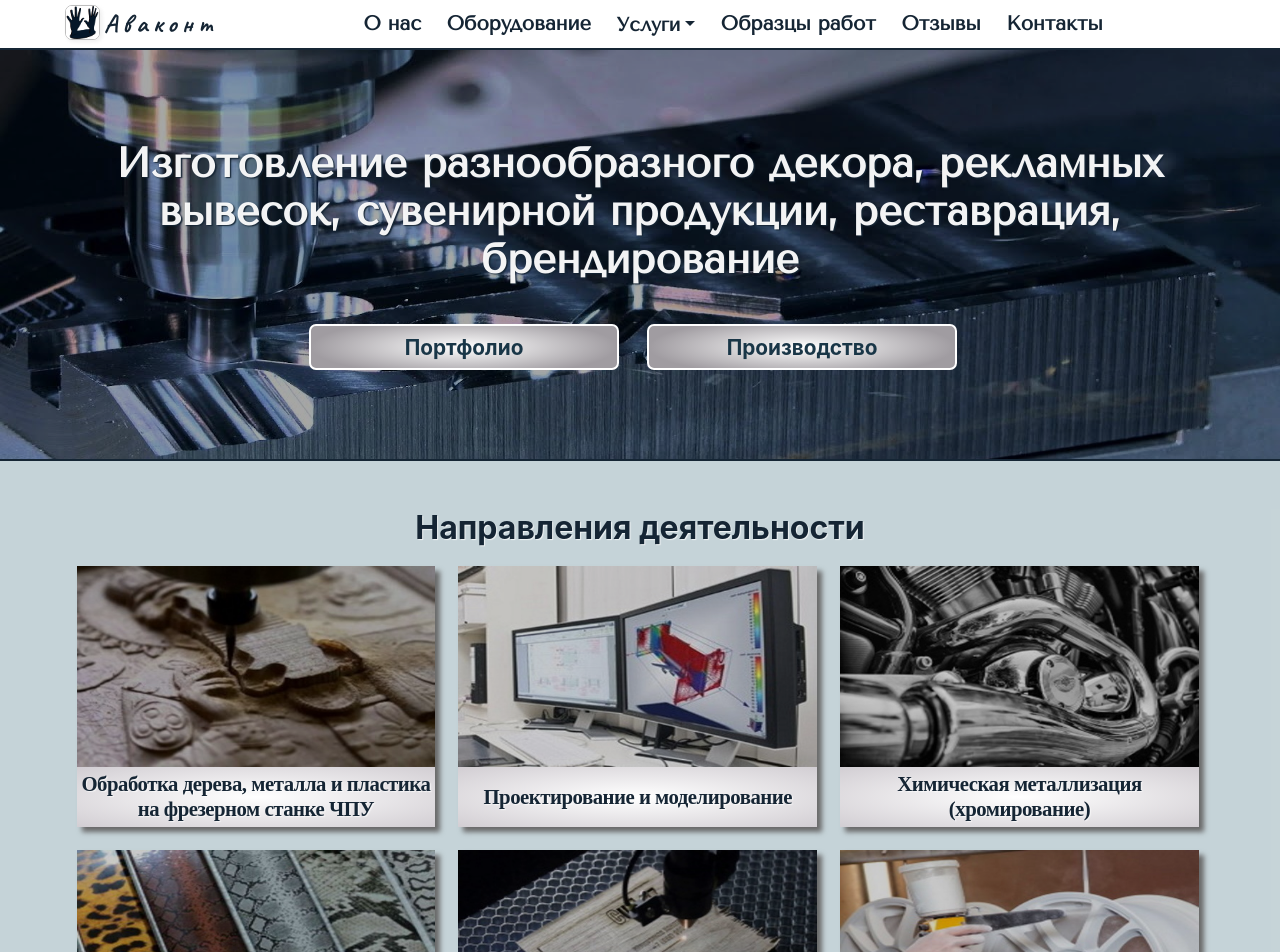
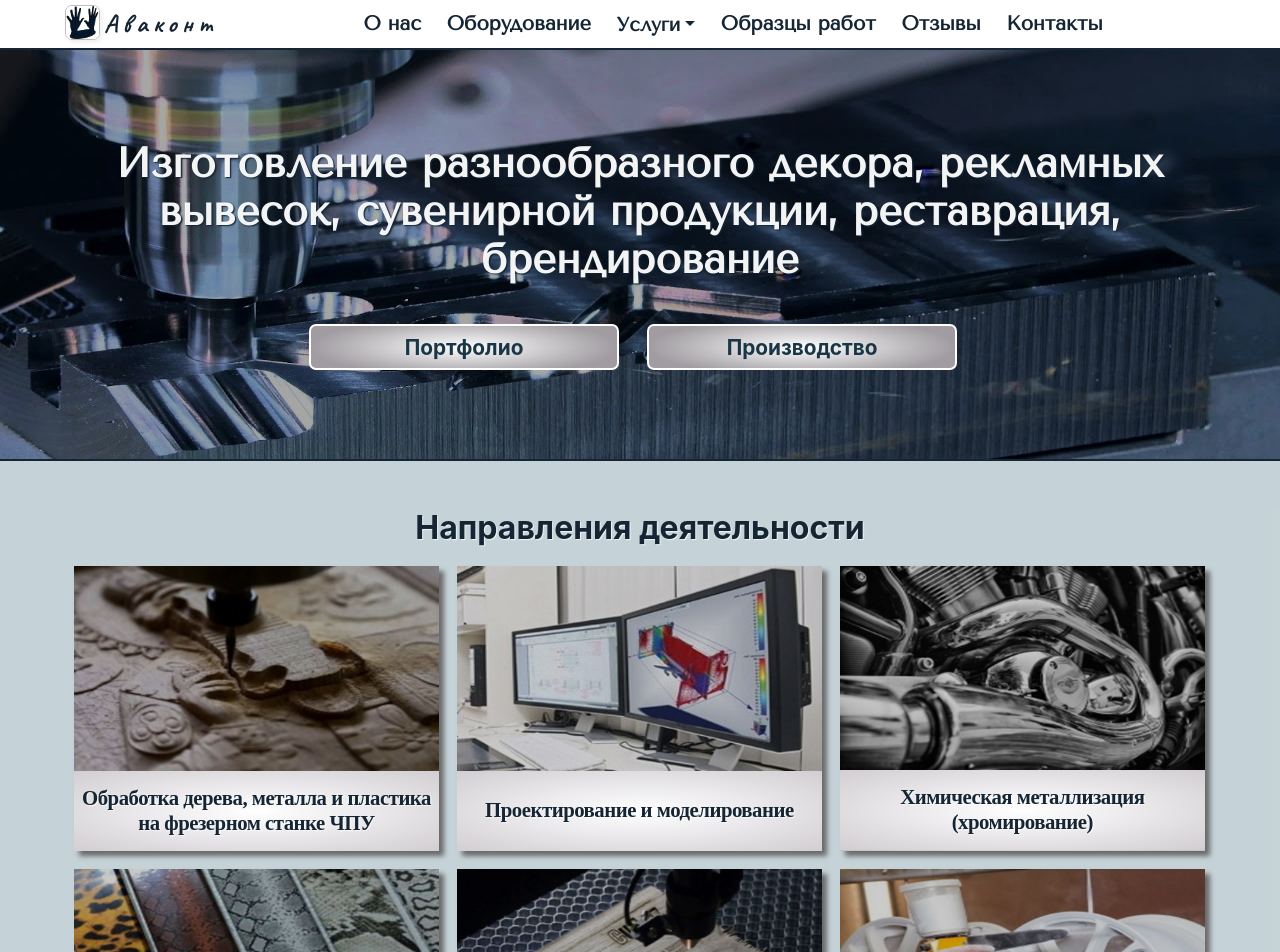
Before and after one commit to AnigalHub/Priamyeruki, a Vue app: page / in a window 1280 px wide. Shown: the top 952 px of the page. Built offline with nearby package versions, Linux system fonts and the light colour scheme.

Commit message:
изменена высота названия (ячейки), и блоки с услугами стали шире

```diff
--- a/src/components/LandingPage/catalog.vue
+++ b/src/components/LandingPage/catalog.vue
@@ -88,9 +88,10 @@
     }
     .flex-container > div {
         background: radial-gradient(70% 70%, #ffffff, rgb(196, 192, 197));
-        width: 31.2%;
-        margin: 0 1% 2% 1% !important;
+        width: 31.7%;
+        margin: 0 .8% 1.6% .8% !important;
         box-shadow: 5px 5px 5px #696969;
+        cursor: pointer !important;
     }
     .flex-container > div:hover {
         box-shadow:  0 0 9px  7px #1A394B;
@@ -106,7 +107,7 @@
     }
 
     h5{
-        height: 60px;
+        height: 80px;
         padding: 0 0.5%;
         margin-bottom: 0 !important;
         background: radial-gradient(70% 70%, #ffffff, rgb(210, 206, 211));
```
